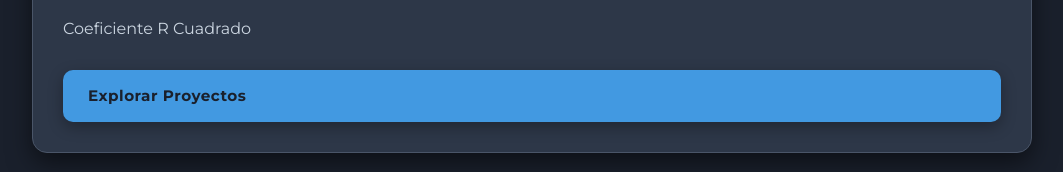
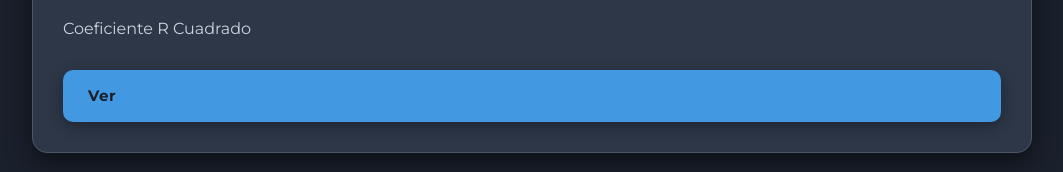
Before and after one commit to Ayagami/lloradita-abru, a plain HTML site: page index.html in a window 1280 px wide. Shown: the part 352-524 px from the top of the page, without its empty margins (108-1171 px from the left). Drawn offline with Linux system fonts and the light colour scheme.

Commit message:
Update index.html

```diff
--- a/index.html
+++ b/index.html
@@ -194,7 +194,7 @@
             <div class="card">
                 <h2>R2</h2>
                 <p>Coeficiente R Cuadrado</p>
-                <a href="/R2.html" target="_self" rel="noopener noreferrer">Explorar Proyectos</a>
+                <a href="/r2.html" target="_self" rel="noopener noreferrer">Ver</a>
             </div>
 
             <!-- Añade más tarjetas aquí si lo necesitas, siguiendo el mismo formato -->
```
